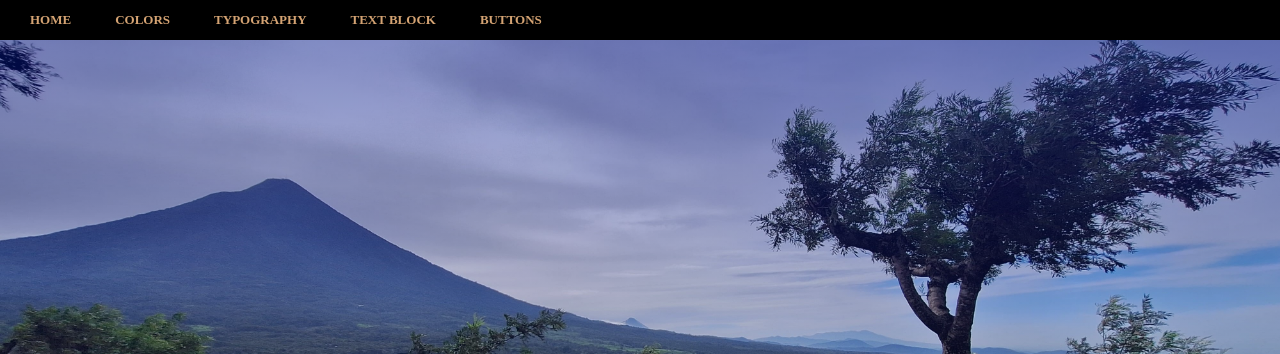
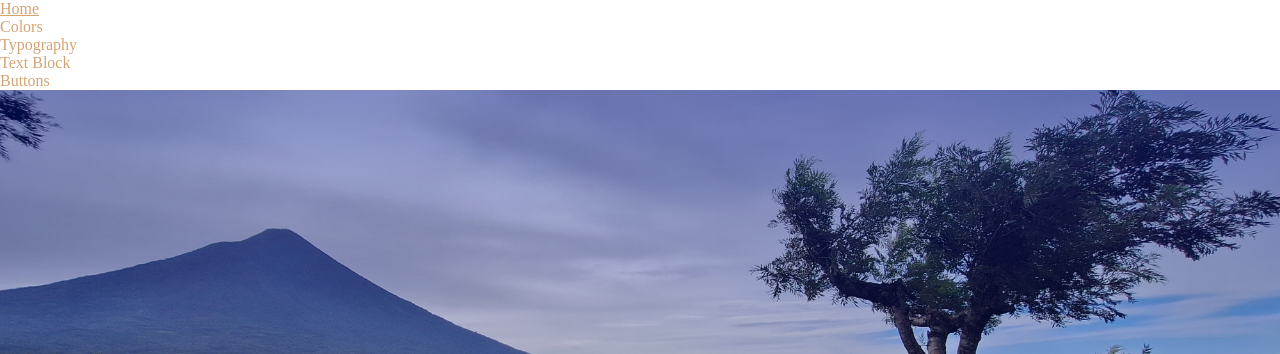
Before and after one commit to MarvinJop/MarvinJop.github.io, a plain HTML site: page index.html in a window 1280 px wide. Shown: the top 354 px of the page. Drawn offline with nearby package versions, Linux system fonts and the light colour scheme.

Commit message:
`Update subproject commit hash and modify CSS styles in style.css`

```diff
--- a/css/style.css
+++ b/css/style.css
@@ -5,25 +5,6 @@
 }
 
 
-nav {
-    height: 40px;
-    color: #fff;
-    padding: 10px;
-    color: #d4a373;
-    background-color: #000000;
-    position: sticky;
-    top: 0;
-    z-index: 1000;
-}
-
-ul li {
-    list-style: none;
-    text-transform: uppercase;
-    font-size: small;
-    font-weight: bold;
-    margin: 0 20px;
-    display: inline-block;
-}
 
 a {
     text-decoration: none;
```
